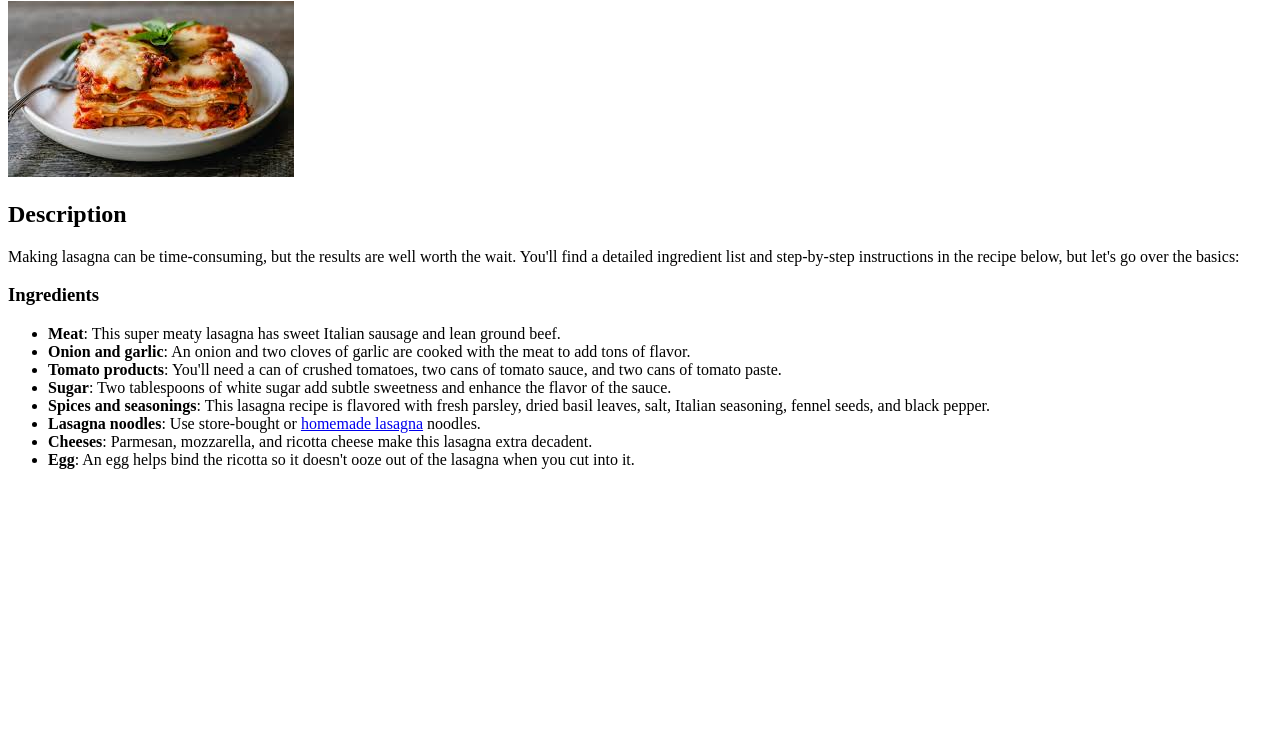
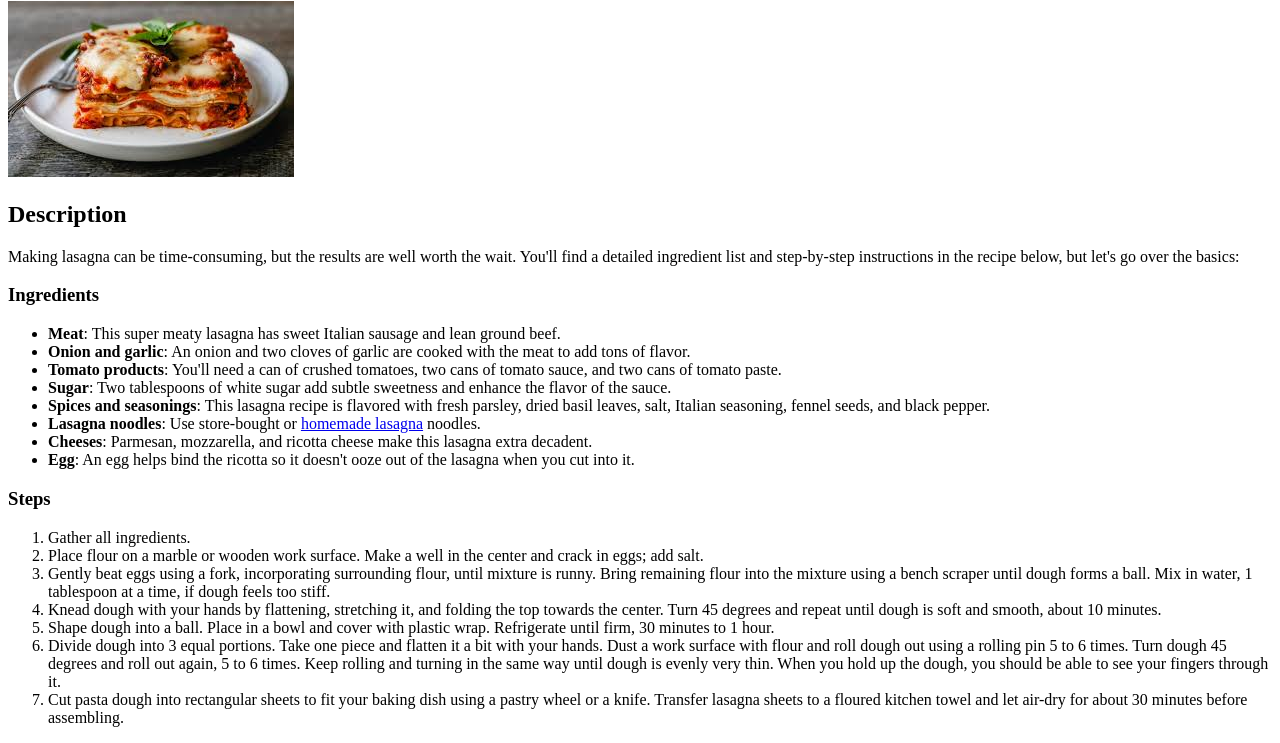
Before and after one commit to paquoa/odin-recipes, a plain HTML site: page recipes/lasagna.html in a window 1280 px wide. Shown: the part 79-822 px from the top of the page. Before the commit the page ends 800 px from the top, so only its background shows below. Drawn offline with Linux system fonts and the light colour scheme.

Commit message:
Updated lasagna page with steps and ingredients

```diff
--- a/recipes/lasagna.html
+++ b/recipes/lasagna.html
@@ -25,5 +25,15 @@
         <li><strong>Cheeses</strong>: Parmesan, mozzarella, and ricotta cheese make this lasagna extra decadent.</li>
         <li><strong>Egg</strong>: An egg helps bind the ricotta so it doesn't ooze out of the lasagna when you cut into it.</li>
     </ul>
+    <h3>Steps</h3>
+    <ol>
+        <li>Gather all ingredients.</li>
+        <li>Place flour on a marble or wooden work surface. Make a well in the center and crack in eggs; add salt.</li>
+        <li>Gently beat eggs using a fork, incorporating surrounding flour, until mixture is runny. Bring remaining flour into the mixture using a bench scraper until dough forms a ball. Mix in water, 1 tablespoon at a time, if dough feels too stiff.</li>
+        <li>Knead dough with your hands by flattening, stretching it, and folding the top towards the center. Turn 45 degrees and repeat until dough is soft and smooth, about 10 minutes.</li>
+        <li>Shape dough into a ball. Place in a bowl and cover with plastic wrap. Refrigerate until firm, 30 minutes to 1 hour.</li>
+        <li>Divide dough into 3 equal portions. Take one piece and flatten it a bit with your hands. Dust a work surface with flour and roll dough out using a rolling pin 5 to 6 times. Turn dough 45 degrees and roll out again, 5 to 6 times. Keep rolling and turning in the same way until dough is evenly very thin. When you hold up the dough, you should be able to see your fingers through it.</li>
+        <li>Cut pasta dough into rectangular sheets to fit your baking dish using a pastry wheel or a knife. Transfer lasagna sheets to a floured kitchen towel and let air-dry for about 30 minutes before assembling.</li>
+    </ol>
 </body>
 </html>
```
